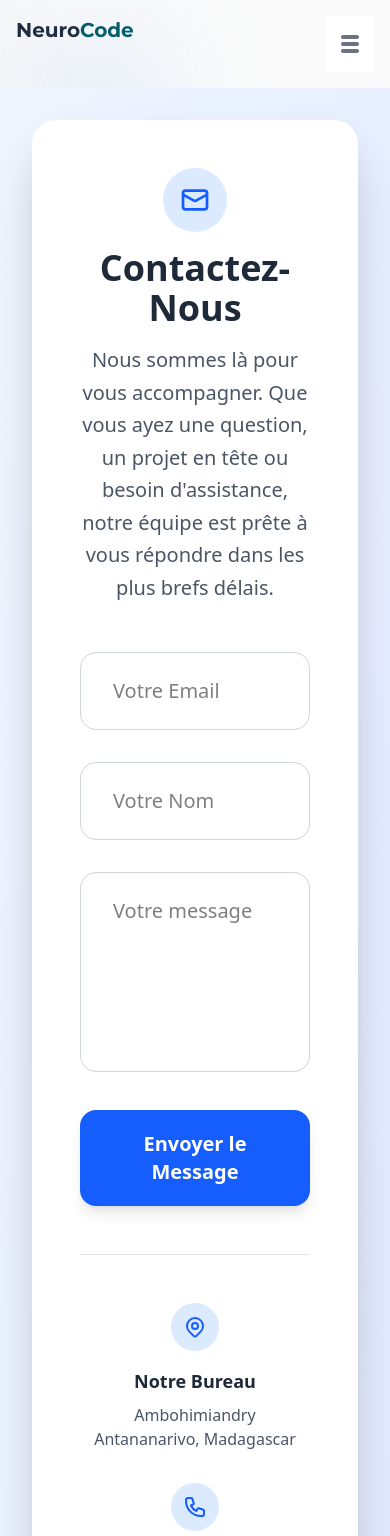
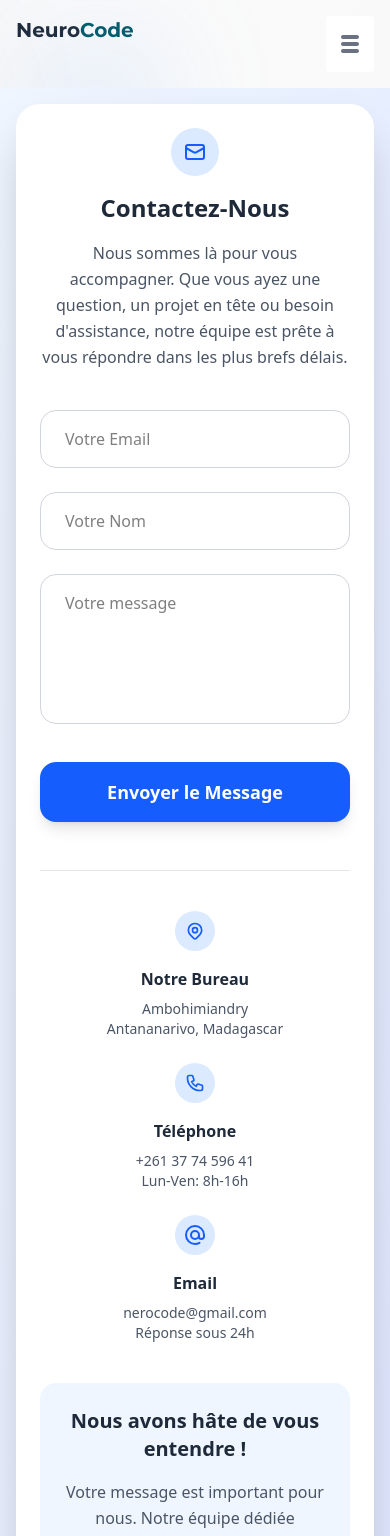
Before and after one commit to Hasina001/NeuroCode, a React (Vite) app in the folder web/: page /contact in a window 390 px wide. Shown: the top 1536 px of the page. Built offline with nearby package versions, Linux system fonts and the light colour scheme.

Commit message:
Contact responsive

```diff
--- a/web/src/pages/miniPages/Contact.jsx
+++ b/web/src/pages/miniPages/Contact.jsx
@@ -2,87 +2,82 @@ import React from 'react';
 
 export default function ContactForm() {
   return (
-    <div className="min-h-screen bg-gradient-to-br from-blue-50 to-indigo-100 flex flex-col items-center justify-center p-8">
-      <div className="bg-white rounded-3xl shadow-2xl p-12 w-full max-w-4xl">
+    <div className="min-h-screen bg-gradient-to-br from-blue-50 to-indigo-100 flex flex-col items-center justify-center p-4 sm:p-6 md:p-8">
+      <div className="bg-white rounded-3xl shadow-2xl p-6 sm:p-8 md:p-12 w-full max-w-4xl">
 
-        {/* Section d'introduction */}
-        <div className="text-center mb-12">
+        {/* Section d'intro */}
+        <div className="text-center mb-10 sm:mb-12">
           <div className="mb-6">
-            <div className="inline-flex items-center justify-center w-16 h-16 bg-blue-100 rounded-full mb-4">
-              <svg className="w-8 h-8 text-blue-600" fill="none" stroke="currentColor" viewBox="0 0 24 24">
-                <path strokeLinecap="round" strokeLinejoin="round" strokeWidth="2" d="M3 8l7.89 4.26a2 2 0 002.22 0L21 8M5 19h14a2 2 0 002-2V7a2 2 0 00-2-2H5a2 2 0 00-2 2v10a2 2 0 002 2z"></path>
+            <div className="inline-flex items-center justify-center w-12 h-12 sm:w-16 sm:h-16 bg-blue-100 rounded-full mb-4">
+              <svg className="w-6 h-6 sm:w-8 sm:h-8 text-blue-600" fill="none" stroke="currentColor" viewBox="0 0 24 24">
+                <path strokeLinecap="round" strokeLinejoin="round" strokeWidth="2" d="M3 8l7.89 4.26a2 2 0 002.22 0L21 8M5 19h14a2 2 0 002-2V7a2 2 0 00-2-2H5a2 2 0 00-2 2v10a2 2 0 002 2z"/>
               </svg>
             </div>
-            <h1 className="text-4xl font-bold text-gray-800 mb-4">Contactez-Nous</h1>
-            <p className="text-xl text-gray-600 leading-relaxed max-w-2xl mx-auto">
+            <h1 className="text-2xl sm:text-3xl md:text-4xl font-bold text-gray-800 mb-4">Contactez-Nous</h1>
+            <p className="text-base sm:text-lg md:text-xl text-gray-600 leading-relaxed max-w-2xl mx-auto">
               Nous sommes là pour vous accompagner. Que vous ayez une question, un projet en tête ou besoin d'assistance,
               notre équipe est prête à vous répondre dans les plus brefs délais.
             </p>
           </div>
         </div>
 
-        {/* Section des inputs - disposition responsive */}
-        <div className="flex flex-col md:flex-row gap-8 w-full max-w-3xl mx-auto mb-8">
-          {/* Bloc des deux premiers inputs (email et nom) */}
-          <div className="flex flex-col space-y-8 flex-1">
+        {/* Inputs */}
+        <div className="flex flex-col md:flex-row gap-6 sm:gap-8 w-full max-w-3xl mx-auto mb-8">
+          <div className="flex flex-col space-y-6 sm:space-y-8 flex-1">
             <input
               type="email"
               placeholder="Votre Email"
-              className="px-8 py-6 text-xl border border-gray-300 rounded-2xl focus:outline-none focus:ring-2 focus:ring-blue-500 focus:border-transparent transition-all duration-300"
+              className="px-6 sm:px-8 py-4 sm:py-6 text-base sm:text-lg md:text-xl border border-gray-300 rounded-2xl focus:outline-none focus:ring-2 focus:ring-blue-500 focus:border-transparent transition-all duration-300 w-full"
             />
             <input
               type="text"
               placeholder="Votre Nom"
-              className="px-8 py-6 text-xl border border-gray-300 rounded-2xl focus:outline-none focus:ring-2 focus:ring-blue-500 focus:border-transparent transition-all duration-300"
+              className="px-6 sm:px-8 py-4 sm:py-6 text-base sm:text-lg md:text-xl border border-gray-300 rounded-2xl focus:outline-none focus:ring-2 focus:ring-blue-500 focus:border-transparent transition-all duration-300 w-full"
             />
           </div>
 
-          {/* Input message - responsive selon la taille d'écran */}
           <div className="flex-1">
             <textarea
               placeholder="Votre message"
-              className="w-full h-full min-h-[200px] md:h-[200px] px-8 py-6 text-xl
-              border border-gray-300 rounded-2xl resize-none focus:outline-none
-              focus:ring-2 focus:ring-blue-500 focus:border-transparent transition-all duration-300"
+              className="w-full h-full min-h-[150px] sm:min-h-[180px] md:h-[200px] px-6 sm:px-8 py-4 sm:py-6 text-base sm:text-lg md:text-xl border border-gray-300 rounded-2xl resize-none focus:outline-none focus:ring-2 focus:ring-blue-500 focus:border-transparent transition-all duration-300"
             />
           </div>
         </div>
 
-        {/* Bouton envoyer - largeur qui couvre tout */}
+        {/* Bouton */}
         <div className="w-full max-w-3xl mx-auto mb-12">
-          <button className="w-full bg-blue-600 hover:bg-blue-700 text-white text-xl font-semibold py-5 px-10 rounded-2xl transition duration-300 ease-in-out transform hover:scale-105 shadow-lg">
+          <button className="w-full bg-blue-600 hover:bg-blue-700 text-white text-lg sm:text-xl font-semibold py-4 sm:py-5 px-8 sm:px-10 rounded-2xl transition duration-300 ease-in-out transform hover:scale-105 shadow-lg">
             Envoyer le Message
           </button>
         </div>
 
-        {/* Section de localisation et informations */}
-        <div className="border-t border-gray-200 pt-12">
-          <div className="grid md:grid-cols-3 gap-8 text-center">
+        {/* Infos */}
+        <div className="border-t border-gray-200 pt-10 sm:pt-12">
+          <div className="grid grid-cols-1 md:grid-cols-3 gap-6 sm:gap-8 text-center">
 
-            {/* Localisation */}
+            {/* localisation */}
             <div className="flex flex-col items-center">
-              <div className="w-12 h-12 bg-blue-100 rounded-full flex items-center justify-center mb-4">
-                <svg className="w-6 h-6 text-blue-600" fill="none" stroke="currentColor" viewBox="0 0 24 24">
-                  <path strokeLinecap="round" strokeLinejoin="round" strokeWidth="2" d="M17.657 16.657L13.414 20.9a1.998 1.998 0 01-2.827 0l-4.244-4.243a8 8 0 1111.314 0z"></path>
-                  <path strokeLinecap="round" strokeLinejoin="round" strokeWidth="2" d="M15 11a3 3 0 11-6 0 3 3 0 016 0z"></path>
+              <div className="w-10 h-10 sm:w-12 sm:h-12 bg-blue-100 rounded-full flex items-center justify-center mb-4">
+                <svg className="w-5 h-5 sm:w-6 sm:h-6 text-blue-600" fill="none" stroke="currentColor" viewBox="0 0 24 24">
+                  <path strokeLinecap="round" strokeLinejoin="round" strokeWidth="2" d="M17.657 16.657L13.414 20.9a1.998 1.998 0 01-2.827 0l-4.244-4.243a8 8 0 1111.314 0z"/>
+                  <path strokeLinecap="round" strokeLinejoin="round" strokeWidth="2" d="M15 11a3 3 0 11-6 0 3 3 0 016 0z"/>
                 </svg>
               </div>
-              <h3 className="text-lg font-semibold text-gray-800 mb-2">Notre Bureau</h3>
-              <p className="text-gray-600">
-                Ambohimiandry<br />
-                Antananarivo, Madagascar
+              <h3 className="text-base sm:text-lg font-semibold text-gray-800 mb-2">Notre Bureau</h3>
+              <p className="text-gray-600 text-sm sm:text-base">
+                Ambohimiandry<br />Antananarivo, Madagascar
               </p>
             </div>
 
-            {/* Téléphone */}
+            {/* téléphone */}
             <div className="flex flex-col items-center">
-              <div className="w-12 h-12 bg-blue-100 rounded-full flex items-center justify-center mb-4">
-                <svg className="w-6 h-6 text-blue-600" fill="none" stroke="currentColor" viewBox="0 0 24 24">
+              <div className="w-10 sm:w-12 h-10 sm:h-12 bg-blue-100 rounded-full flex items-center justify-center mb-4">
+                <svg className="w-5 h-5 sm:w-6 sm:h-6 text-blue-600" fill="none" stroke="currentColor" viewBox="0 0 24 24">
                   <path strokeLinecap="round" strokeLinejoin="round" strokeWidth="2" d="M3 5a2 2 0 012-2h3.28a1 1 0 01.948.684l1.498 4.493a1 1 0 01-.502 1.21l-2.257 1.13a11.042 11.042 0 005.516 5.516l1.13-2.257a1 1 0 011.21-.502l4.493 1.498a1 1 0 01.684.949V19a2 2 0 01-2 2h-1C9.716 21 3 14.284 3 6V5z"></path>
                 </svg>
               </div>
-              <h3 className="text-lg font-semibold text-gray-800 mb-2">Téléphone</h3>
-              <p className="text-gray-600">
+              <h3 className="text-base sm:text-lg font-semibold text-gray-800 mb-2">Téléphone</h3>
+              <p className="text-gray-600 text-sm sm:text-base">
                 +261 37 74 596 41<br />
                 Lun-Ven: 8h-16h
               </p>
@@ -90,26 +85,27 @@ export default function ContactForm() {
 
             {/* Email */}
             <div className="flex flex-col items-center">
-              <div className="w-12 h-12 bg-blue-100 rounded-full flex items-center justify-center mb-4">
+              <div className="w-10 h-10 sm:w-12 sm:h-12 bg-blue-100 rounded-full flex items-center justify-center mb-4">
                 <svg className="w-6 h-6 text-blue-600" fill="none" stroke="currentColor" viewBox="0 0 24 24">
                   <path strokeLinecap="round" strokeLinejoin="round" strokeWidth="2" d="M16 12a4 4 0 10-8 0 4 4 0 008 0zm0 0v1.5a2.5 2.5 0 005 0V12a9 9 0 10-9 9m4.5-1.206a8.959 8.959 0 01-4.5 1.207"></path>
                 </svg>
               </div>
-              <h3 className="text-lg font-semibold text-gray-800 mb-2">Email</h3>
-              <p className="text-gray-600">
+              <h3 className="text-base sm:text-lg font-semibold text-gray-800 mb-2">Email</h3>
+              <p className="text-gray-600 text-sm sm:text-base">
                 nerocode@gmail.com<br />
                 Réponse sous 24h
               </p>
             </div>
+
           </div>
 
-          {/* Message de fin */}
-          <div className="mt-12 text-center">
-            <div className="bg-blue-50 rounded-2xl p-8">
-              <h3 className="text-2xl font-semibold text-gray-800 mb-4">
+          {/* Message final */}
+          <div className="mt-10 sm:mt-12 text-center">
+            <div className="bg-blue-50 rounded-2xl p-6 sm:p-8">
+              <h3 className="text-xl sm:text-2xl font-semibold text-gray-800 mb-4">
                 Nous avons hâte de vous entendre !
               </h3>
-              <p className="text-gray-600 text-lg leading-relaxed">
+              <p className="text-gray-600 text-base sm:text-lg leading-relaxed">
                 Votre message est important pour nous. Notre équipe dédiée s'engage à vous fournir
                 une réponse personnalisée et détaillée. Ensemble, donnons vie à vos projets.
               </p>
@@ -118,5 +114,6 @@ export default function ContactForm() {
         </div>
       </div>
     </div>
+
   );
 }
```
